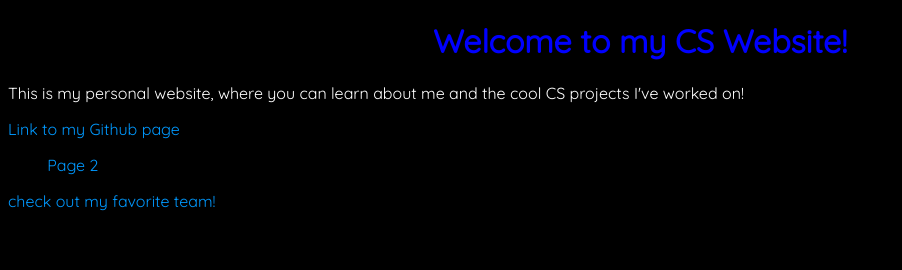
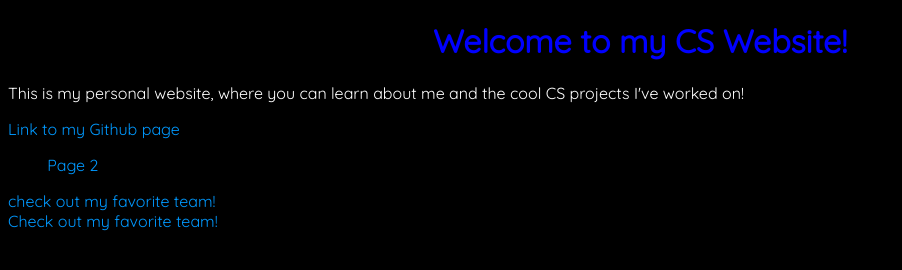
Before and after one commit to harrisondrop/harrisondrop.github.io, a plain HTML site: page index.html in a window 1280 px wide. Shown: the whole page, without its empty margins (0-902 px from the left). Drawn offline with Linux system fonts and the light colour scheme.

Commit message:
Update index.html

```diff
--- a/index.html
+++ b/index.html
@@ -21,6 +21,6 @@
   <!-- Try updating these links to point to something related to you, like your Twitter, etc. -->
   < p><<a href="page1.html">Page 2</a>></p>
   <p1><a href="https://www.steelers.com/"target="_blank">check out my favorite team!</a></p1>
-  <div class="div1">Why can I still see this.</div>
+  <div class="div1"><a href"https://www.steelers.com/"target="_blank"> Check out my favorite team!</a></div>
 </body>
 </html>
```
